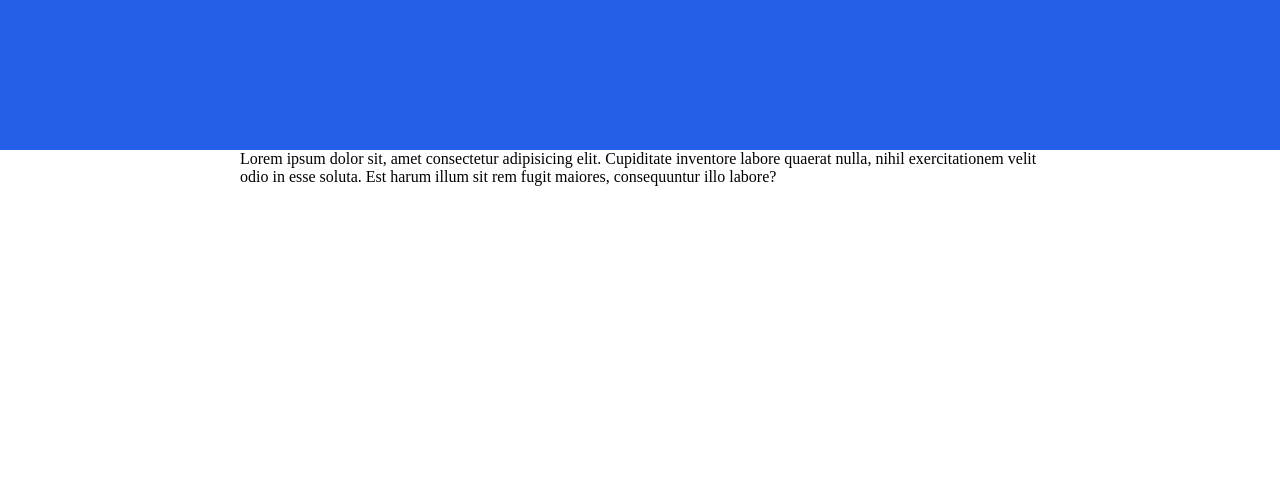
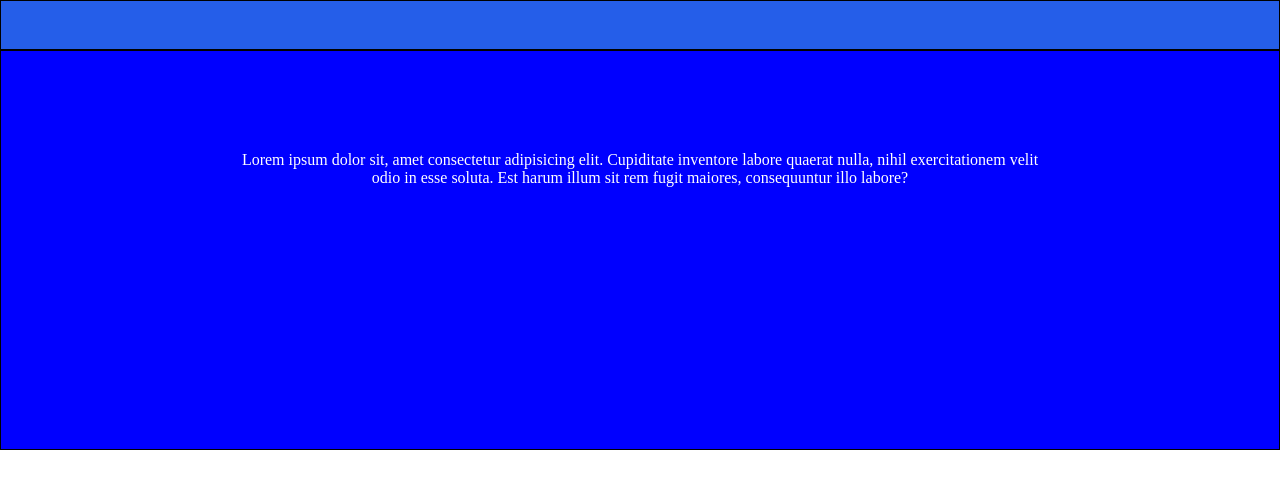
Before and after one commit to alessandrodaniello105/htmlcss-struttura-discord, a plain HTML site: page index.html in a window 1280 px wide. Drawn offline with Linux system fonts and the light colour scheme.

Commit message:
[add]: style to header, main-top and dida-download

```diff
--- a/assets/css/style.css
+++ b/assets/css/style.css
@@ -4,10 +4,11 @@
   box-sizing: border-box;
 }
 
-header {
+header .logo-top{
   background-color: #255EE9;
-  /* CANCELLA L'ALTEZZA */
-  height: 150px;
+  /* CANCELLA L'ALTEZZA E BORDER */
+  height: 50px;
+  border: 1px solid black;
 }
 
 .container {
@@ -15,3 +16,16 @@ header {
   max-width: 800px;
   margin: 0 auto;
 }
+
+.main-top {
+  /* CANCELLA L'ALTEZZA COLOR E BORDER */
+  height: 400px;
+  background-color: blue;
+  border: 1px solid black;
+}
+
+.main-top .dida-download p {
+  text-align: center;
+  padding-top: 100px;
+  color: white;
+}
```
